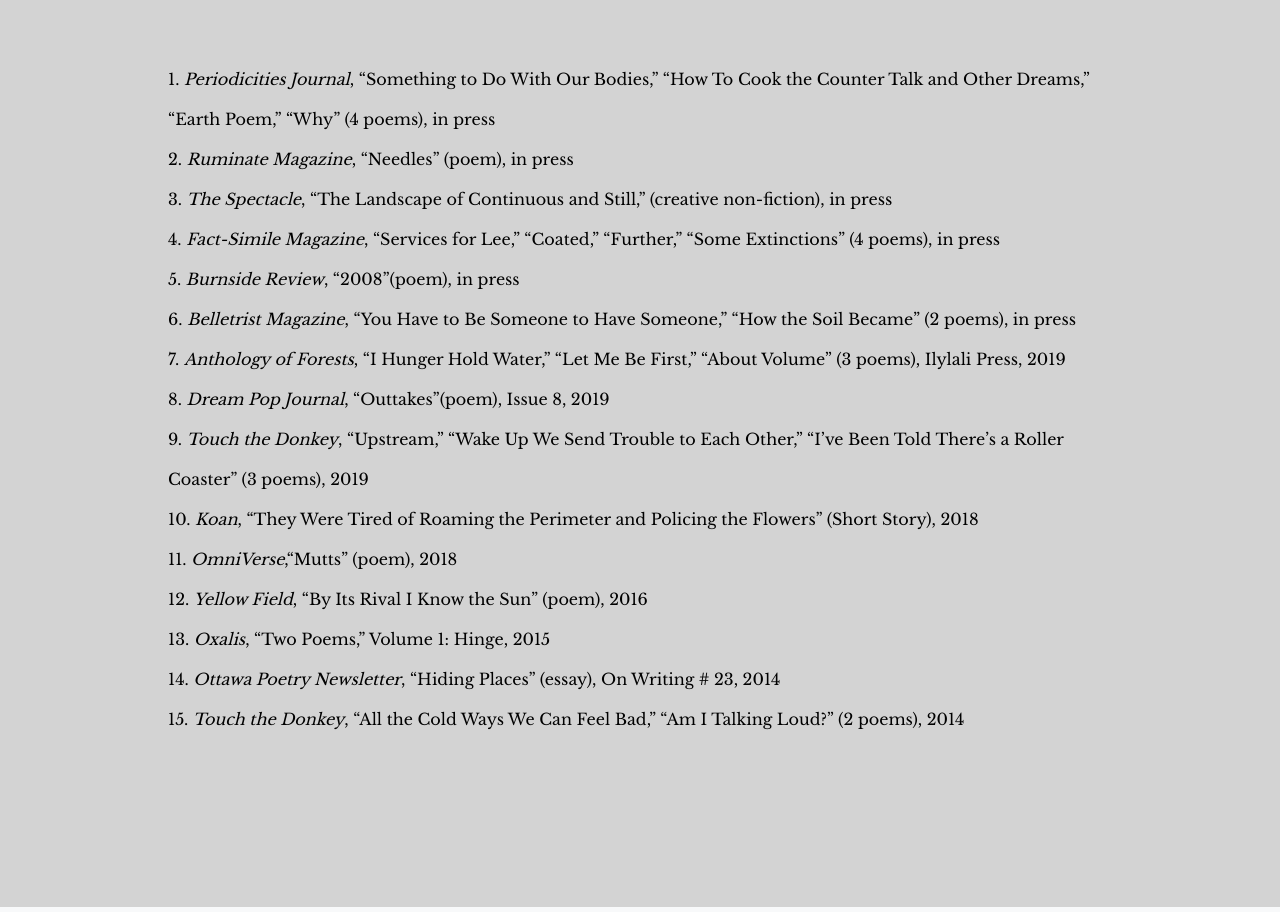
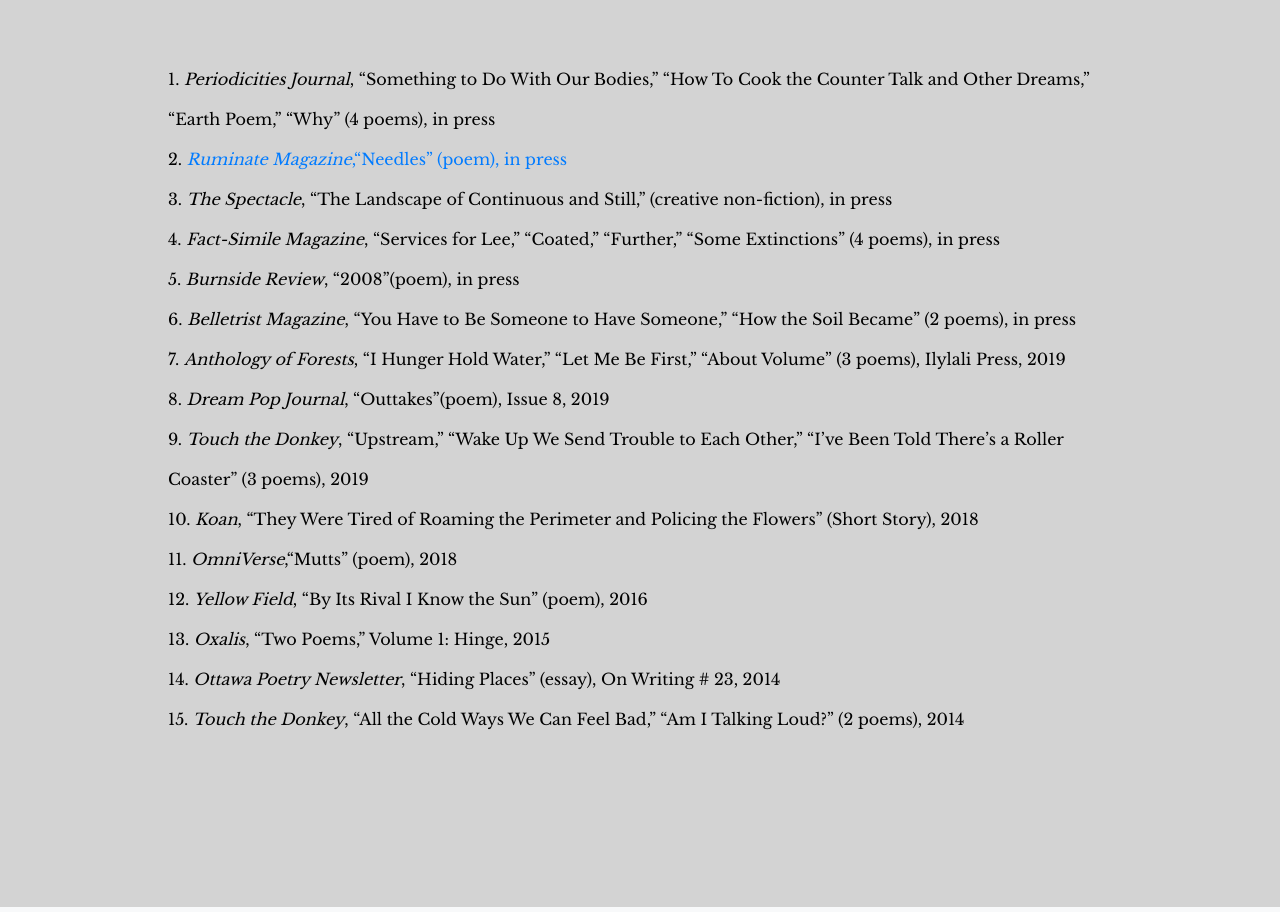
Before and after one commit to tetonh/tetonh.github.io, a website: page read.html in a window 1280 px wide. Shown: the part 2745-3657 px from the top of the page. Drawn offline with nearby package versions, Linux system fonts and the light colour scheme.

Commit message:
Update read.html

```diff
--- a/read.html
+++ b/read.html
@@ -101,7 +101,7 @@
       <h1>Journals</h1>
       <p>&nbsp</p>
             <li><i>Periodicities Journal</i>, “Something to Do With Our Bodies,” “How To Cook the Counter Talk and Other Dreams,” “Earth Poem,” “Why” (4 poems), in press</li>
-            <li><i>Ruminate Magazine</i>, “Needles” (poem), in press</li>
+            <li><a href="https://www.ruminatemagazine.com/products/issue-55-under-pressure"><i>Ruminate Magazine</i>,“Needles” (poem), in press </a> </li>
             <li><i>The Spectacle</i>, “The Landscape of Continuous and Still,” (creative non-fiction), in press</li>
             <li><i>Fact-Simile Magazine</i>, “Services for Lee,” “Coated,” “Further,” “Some Extinctions” (4 poems), in press </li>
             <li><i>Burnside Review</i>, “2008”(poem), in press</li>
```
